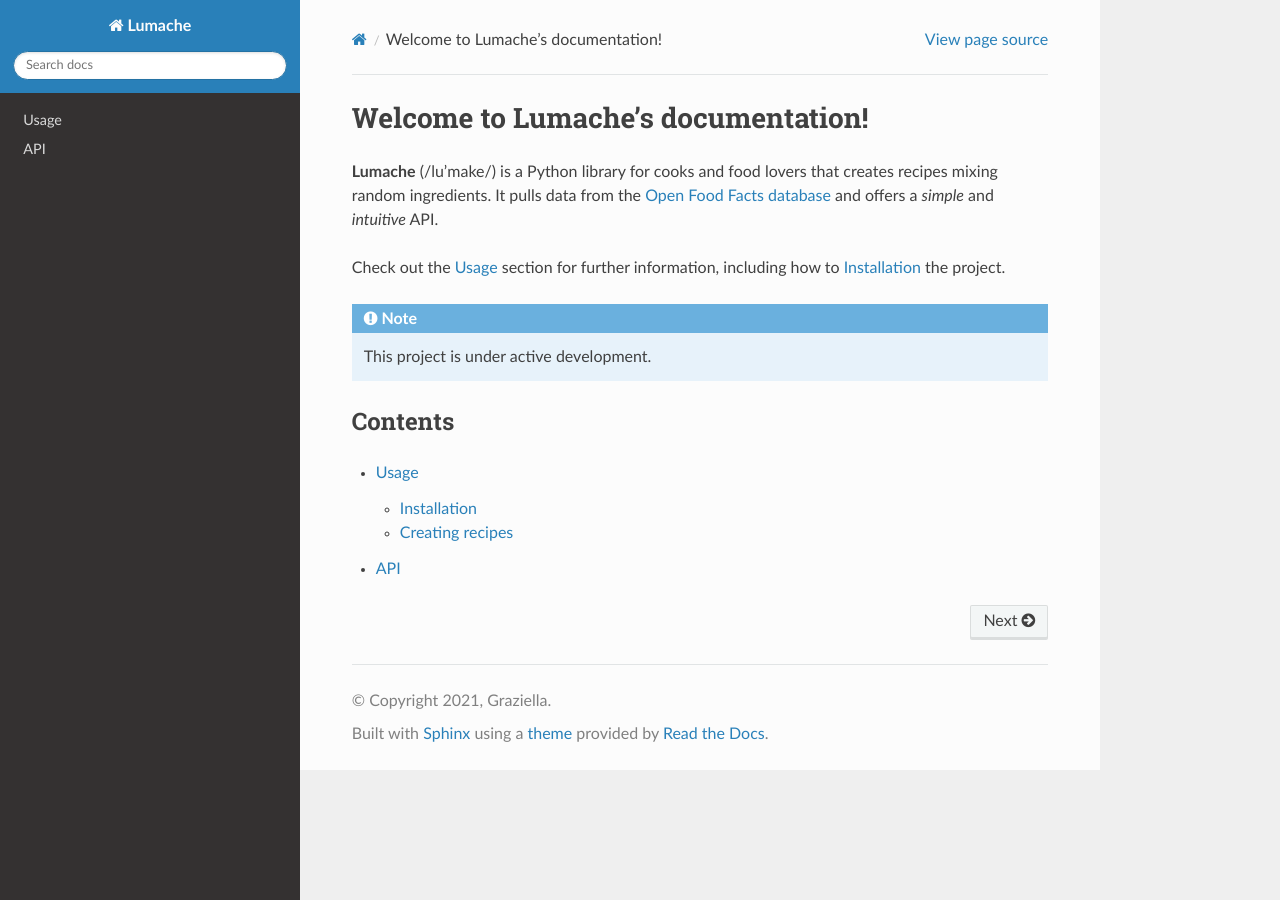
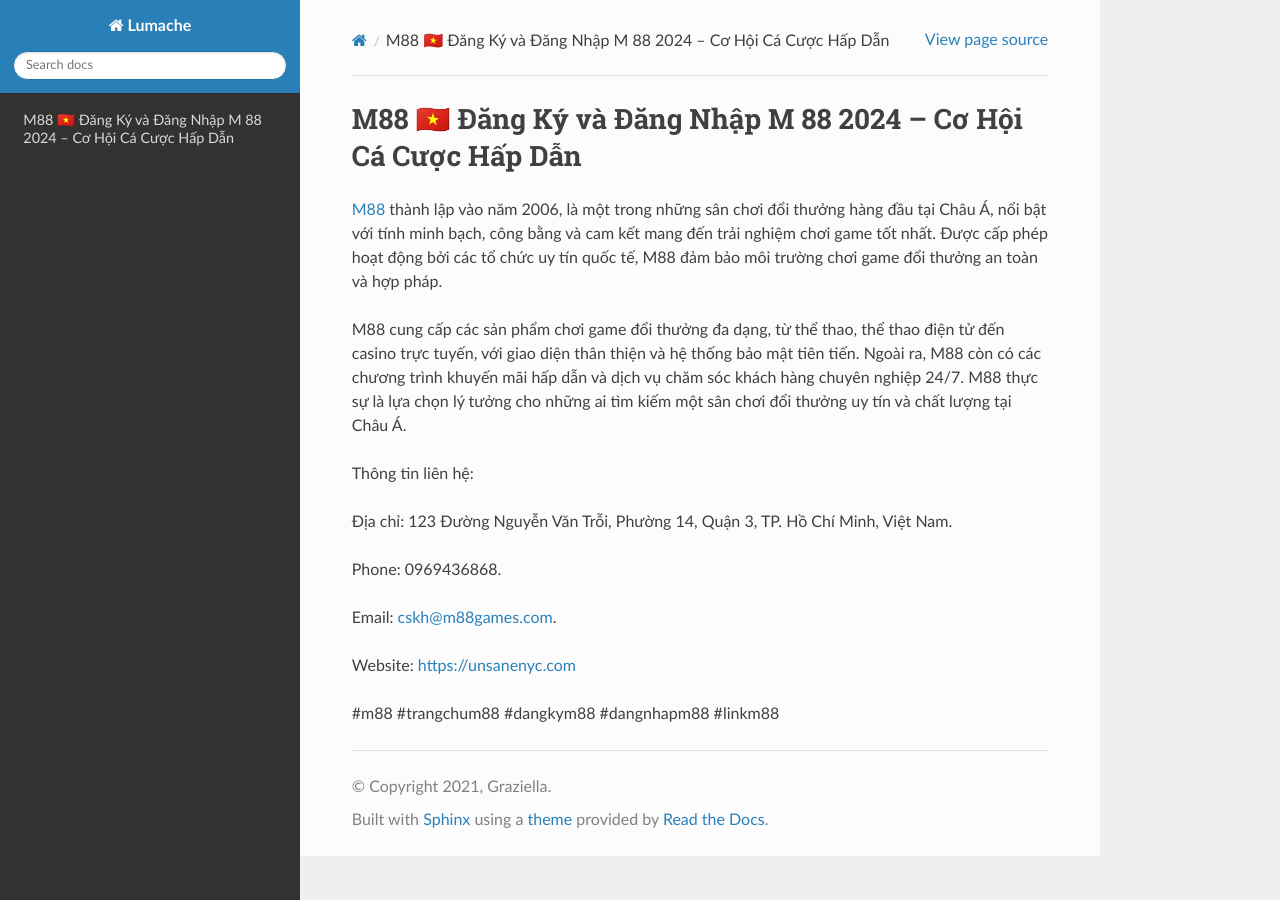
Before and after one commit to parkisngan19/m88unsanenyccom, a Sphinx documentation site: the page built from docs/source/index.rst, in a window 1280 px wide. Built offline with Sphinx 7.4.7 and the Read the Docs theme 3.1.0, drawn with Linux system fonts in a browser that asks for light colours.

Commit message:
Update index.rst

```diff
--- a/docs/source/index.rst
+++ b/docs/source/index.rst
@@ -1,22 +1,18 @@
-Welcome to Lumache's documentation!
+M88 🇻🇳 Đăng Ký và Đăng Nhập M 88 2024 – Cơ Hội Cá Cược Hấp Dẫn
 ===================================
 
-**Lumache** (/lu'make/) is a Python library for cooks and food lovers
-that creates recipes mixing random ingredients.
-It pulls data from the `Open Food Facts database <https://world.openfoodfacts.org/>`_
-and offers a *simple* and *intuitive* API.
+`M88 <https://unsanenyc.com>`_ thành lập vào năm 2006, là một trong những sân chơi đổi thưởng hàng đầu tại Châu Á, nổi bật với tính minh bạch, công bằng và cam kết mang đến trải nghiệm chơi game tốt nhất. Được cấp phép hoạt động bởi các tổ chức uy tín quốc tế, M88 đảm bảo môi trường chơi game đổi thưởng an toàn và hợp pháp.
 
-Check out the :doc:`usage` section for further information, including
-how to :ref:`installation` the project.
+M88 cung cấp các sản phẩm chơi game đổi thưởng đa dạng, từ thể thao, thể thao điện tử đến casino trực tuyến, với giao diện thân thiện và hệ thống bảo mật tiên tiến. Ngoài ra, M88 còn có các chương trình khuyến mãi hấp dẫn và dịch vụ chăm sóc khách hàng chuyên nghiệp 24/7. M88 thực sự là lựa chọn lý tưởng cho những ai tìm kiếm một sân chơi đổi thưởng uy tín và chất lượng tại Châu Á.
 
-.. note::
+Thông tin liên hệ:
 
-   This project is under active development.
+Địa chỉ: 123 Đường Nguyễn Văn Trỗi, Phường 14, Quận 3, TP. Hồ Chí Minh, Việt Nam.
 
-Contents
---------
+Phone: 0969436868.
 
-.. toctree::
+Email: cskh@m88games.com.
 
-   usage
-   api
+Website: https://unsanenyc.com
+
+#m88 #trangchum88 #dangkym88 #dangnhapm88 #linkm88
```
